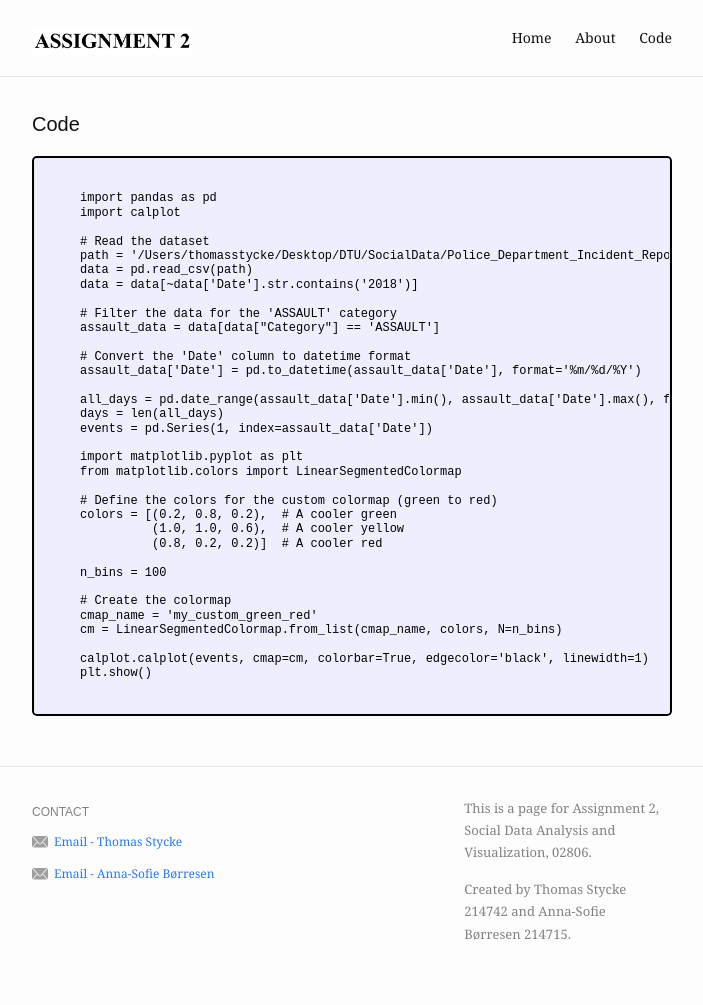
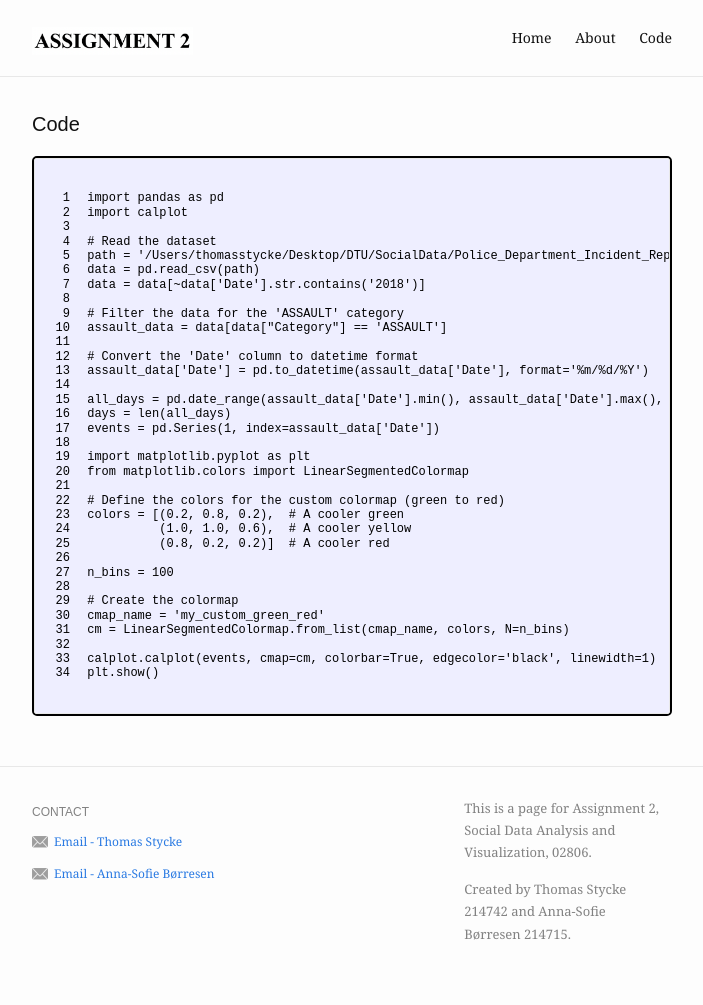
Before and after one commit to Thomasstycke/Thomasstycke.github.io, a Jekyll site: the page built from code.md, in a window 1280 px wide. Shown: the whole page, without its empty margins (288-991 px from the left). Built offline with Jekyll 4.4.1, drawn with Linux system fonts in a browser that asks for light colours.

```diff
--- a/code.md
+++ b/code.md
@@ -48,40 +48,40 @@ slug: /code
   <figure>
     <figcaption>Figure 1: Python Code</figcaption>
     <pre><code class="python">
-import pandas as pd
-import calplot
-
-# Read the dataset
-path = '/Users/thomasstycke/Desktop/DTU/SocialData/Police_Department_Incident_Reports__Historical_2003_to_May_2018_20240130.csv'
-data = pd.read_csv(path)
-data = data[~data['Date'].str.contains('2018')]
-
-# Filter the data for the 'ASSAULT' category
-assault_data = data[data["Category"] == 'ASSAULT']
-
-# Convert the 'Date' column to datetime format
-assault_data['Date'] = pd.to_datetime(assault_data['Date'], format='%m/%d/%Y')
-
-all_days = pd.date_range(assault_data['Date'].min(), assault_data['Date'].max(), freq='D')
-days = len(all_days)
-events = pd.Series(1, index=assault_data['Date'])
-
-import matplotlib.pyplot as plt
-from matplotlib.colors import LinearSegmentedColormap
-
-# Define the colors for the custom colormap (green to red)
-colors = [(0.2, 0.8, 0.2),  # A cooler green
-          (1.0, 1.0, 0.6),  # A cooler yellow
-          (0.8, 0.2, 0.2)]  # A cooler red
-
-n_bins = 100
-
-# Create the colormap
-cmap_name = 'my_custom_green_red'
-cm = LinearSegmentedColormap.from_list(cmap_name, colors, N=n_bins)
-
-calplot.calplot(events, cmap=cm, colorbar=True, edgecolor='black', linewidth=1)
-plt.show()
+<span class="code-line">1</span> import pandas as pd
+<span class="code-line">2</span> import calplot
+<span class="code-line">3</span>
+<span class="code-line">4</span> # Read the dataset
+<span class="code-line">5</span> path = '/Users/thomasstycke/Desktop/DTU/SocialData/Police_Department_Incident_Reports__Historical_2003_to_May_2018_20240130.csv'
+<span class="code-line">6</span> data = pd.read_csv(path)
+<span class="code-line">7</span> data = data[~data['Date'].str.contains('2018')]
+<span class="code-line">8</span>
+<span class="code-line">9</span> # Filter the data for the 'ASSAULT' category
+<span class="code-line">10</span> assault_data = data[data["Category"] == 'ASSAULT']
+<span class="code-line">11</span>
+<span class="code-line">12</span> # Convert the 'Date' column to datetime format
+<span class="code-line">13</span> assault_data['Date'] = pd.to_datetime(assault_data['Date'], format='%m/%d/%Y')
+<span class="code-line">14</span>
+<span class="code-line">15</span> all_days = pd.date_range(assault_data['Date'].min(), assault_data['Date'].max(), freq='D')
+<span class="code-line">16</span> days = len(all_days)
+<span class="code-line">17</span> events = pd.Series(1, index=assault_data['Date'])
+<span class="code-line">18</span>
+<span class="code-line">19</span> import matplotlib.pyplot as plt
+<span class="code-line">20</span> from matplotlib.colors import LinearSegmentedColormap
+<span class="code-line">21</span>
+<span class="code-line">22</span> # Define the colors for the custom colormap (green to red)
+<span class="code-line">23</span> colors = [(0.2, 0.8, 0.2),  # A cooler green
+<span class="code-line">24</span>           (1.0, 1.0, 0.6),  # A cooler yellow
+<span class="code-line">25</span>           (0.8, 0.2, 0.2)]  # A cooler red
+<span class="code-line">26</span>
+<span class="code-line">27</span> n_bins = 100
+<span class="code-line">28</span>
+<span class="code-line">29</span> # Create the colormap
+<span class="code-line">30</span> cmap_name = 'my_custom_green_red'
+<span class="code-line">31</span> cm = LinearSegmentedColormap.from_list(cmap_name, colors, N=n_bins)
+<span class="code-line">32</span>
+<span class="code-line">33</span> calplot.calplot(events, cmap=cm, colorbar=True, edgecolor='black', linewidth=1)
+<span class="code-line">34</span> plt.show()
     </code></pre>
   </figure>
 </div>
```
